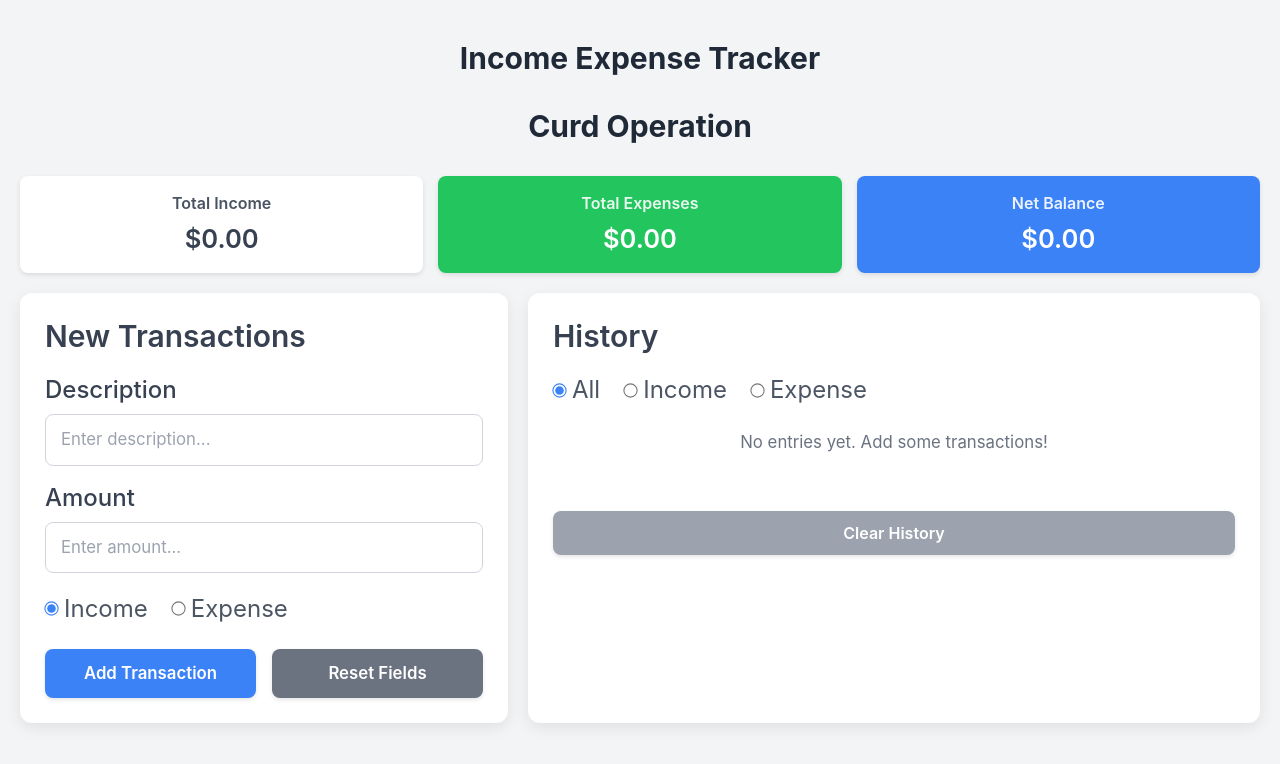
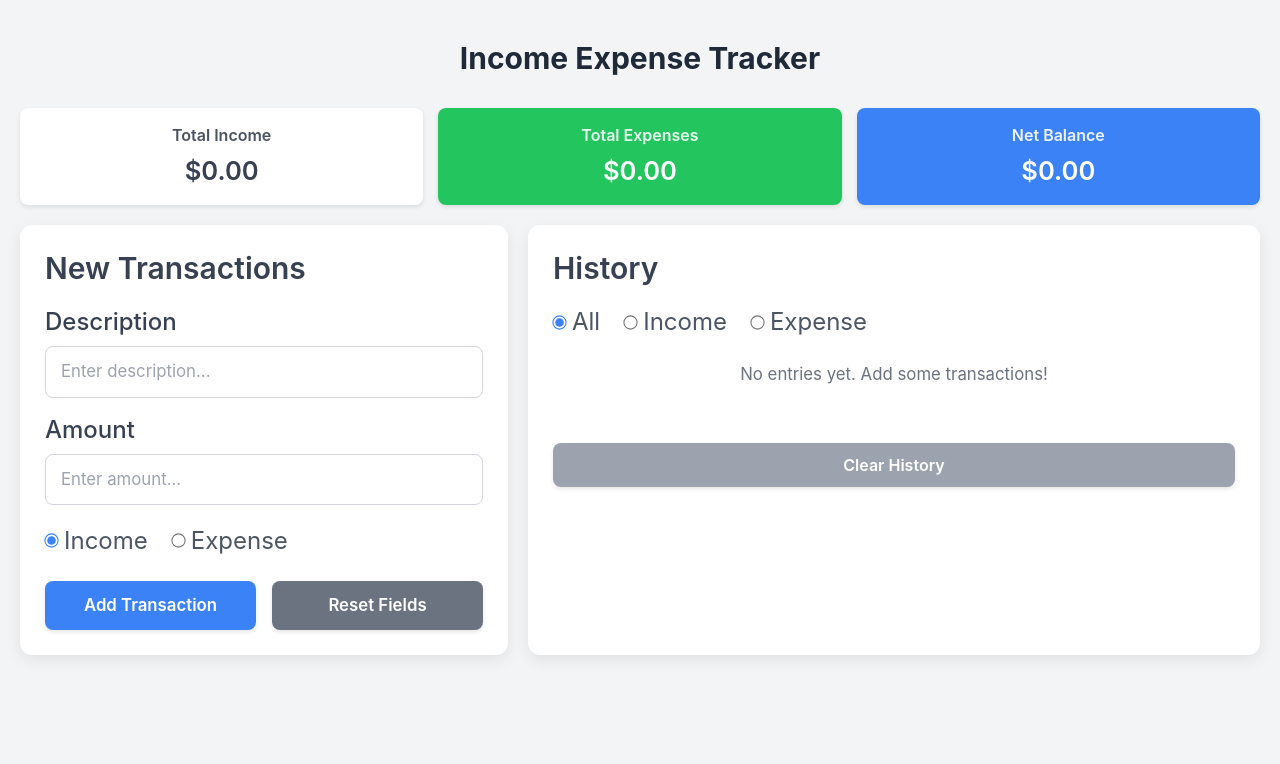
Before and after one commit to Jayasridhara/curdOperation, a plain HTML site: page index.html in a window 1280 px wide. Drawn offline with nearby package versions, Linux system fonts and the light colour scheme.

Commit message:
Curd_Operation

```diff
--- a/index.html
+++ b/index.html
@@ -426,7 +426,6 @@
 <body>
     <div class="container">
         <h1 class="text-3xl font-bold text-center mb-8 text-gray-800">Income Expense Tracker</h1>
-          <h1 class="text-3xl font-bold text-center mb-8 text-gray-800">Curd Operation</h1>
         <div class="summary-grid">
             <div class="summary-item income">
                 <p>Total Income</p>
```
